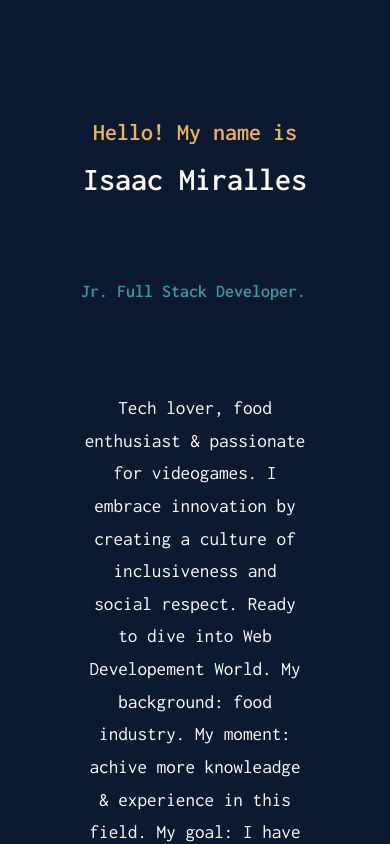
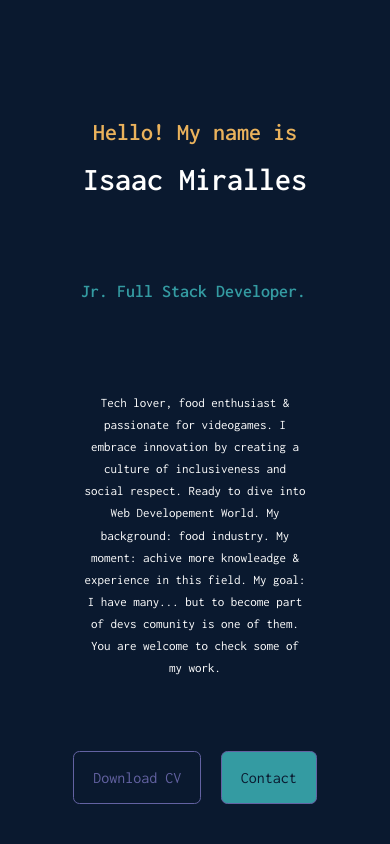
Before and after one commit to Gao83/Porfolio-React, a React (Create React App) app: page / in a window 390 px wide. Shown: the top 844 px of the page. Built offline with nearby package versions, Linux system fonts and the light colour scheme; a web font is replaced by a local one.

Commit message:
responsive changes

```diff
--- a/src/components/Header/Header.css
+++ b/src/components/Header/Header.css
@@ -110,7 +110,7 @@ header h5 {
 @media screen and (max-width: 600px) {
 
     .header {
-        height: 100vh;
+        height: 200vh;
     }
 
     .header__socials,
@@ -120,6 +120,7 @@ header h5 {
 
     .header__description {
         margin-right: 1rem;
+        font-size: small;
     }
 
     .header__typing{
--- a/src/components/Header/Header.jsx
+++ b/src/components/Header/Header.jsx
@@ -17,7 +17,6 @@ const Header = () => {
                 </div>
                 <div className='header__description'>
                     <p>Tech lover, food enthusiast & passionate for videogames. I embrace innovation by creating a culture of inclusiveness and social respect. Ready to dive into Web Developement World. My background: food industry. My moment: achive more knowleadge & experience in this field. My goal: I have many... but to become part of devs comunity is one of them. You are welcome to check some of my work.</p>
-                    <p></p>
                 </div>
                 <CTA />
 
```
